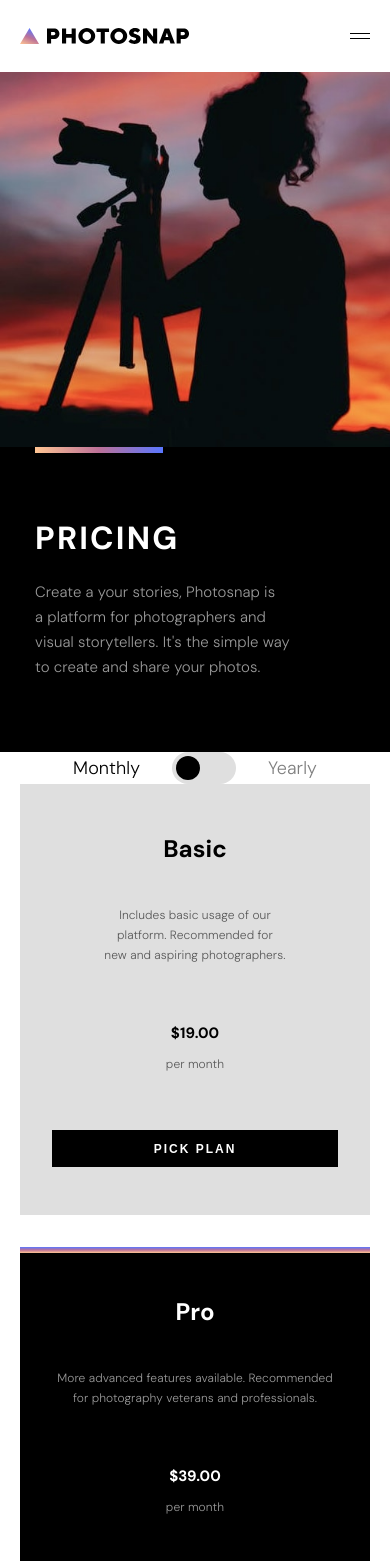
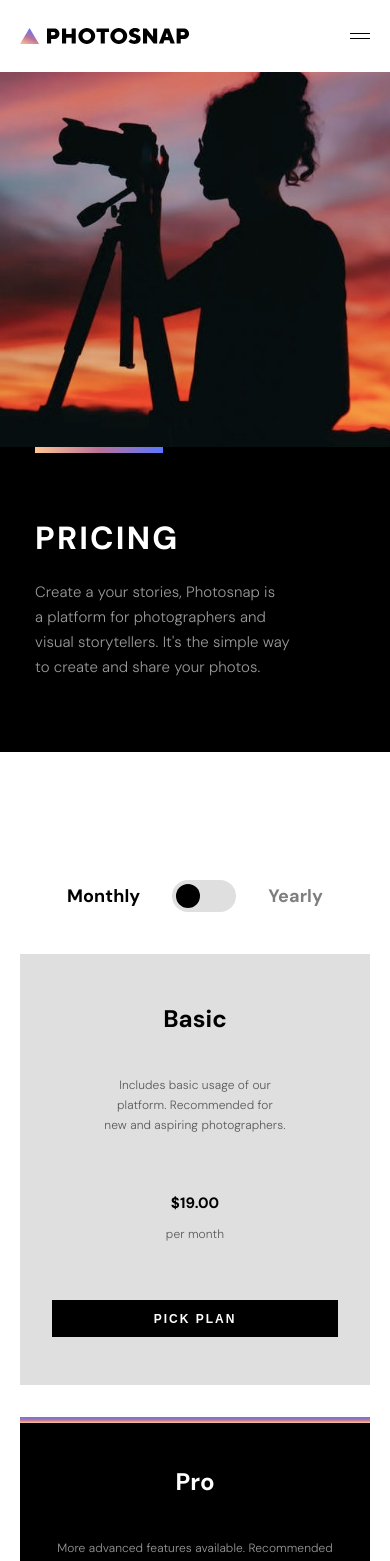
Before and after one commit to satrop/demo-photosnap, a Next.js app: page /pricing in a window 390 px wide. Shown: the top 1561 px of the page. Built offline with nearby package versions, Linux system fonts and the light colour scheme.

Commit message:
Enhance Pricing styles: add padding and media query to pricing section, improve PriceToggle layout with margin and transitions

```diff
--- a/src/app/pricing/pricing.scss
+++ b/src/app/pricing/pricing.scss
@@ -1,6 +1,11 @@
 @use "../global-scss/breakpoints" as bp;
 
 .pricing-section {
+  padding-block: var(--pad-lg);
+
+  @media (min-width: bp.$bp-md) {
+    --difference: 1.875rem;
+  }
 }
 
 .pricing-cards {
--- a/src/components/price-toggle/PriceToggle.scss
+++ b/src/components/price-toggle/PriceToggle.scss
@@ -2,12 +2,14 @@
   display: flex;
   align-items: center;
   justify-content: center;
+  margin-bottom: 2.625rem;
   gap: 2rem;
 
   &__label {
+    transition: opacity var(--anim);
     font-size: var(--lg);
+    font-weight: var(--bold);
     opacity: 0.5;
-    transition: opacity 0.3s ease;
 
     &--active {
       opacity: 1;
@@ -23,11 +25,15 @@
     border: none;
     cursor: pointer;
     padding: 0;
-    transition: background-color 0.3s ease;
+    transition: background-color var(--anim);
 
-    // &:hover {
-    //   background-color: black;
-    // }
+    &:hover {
+      background-color: black;
+
+      .price-toggle__handle {
+        background-color: white;
+      }
+    }
   }
 
   &__handle {
@@ -38,14 +44,10 @@
     height: 1.5rem;
     background-color: black;
     border-radius: 50%;
-    transition: transform 0.3s ease;
+    transition: transform var(--anim), color var(--anim);
   }
 
   &__switch--yearly &__handle {
     transform: translateX(2rem);
   }
-
-  // &__switch--yearly {
-  //   background-color: black;
-  // }
 }
```
